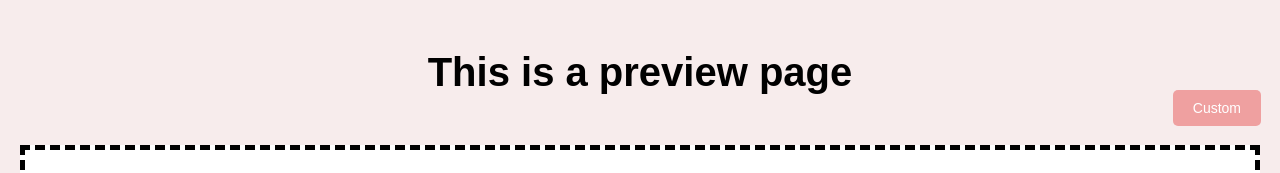
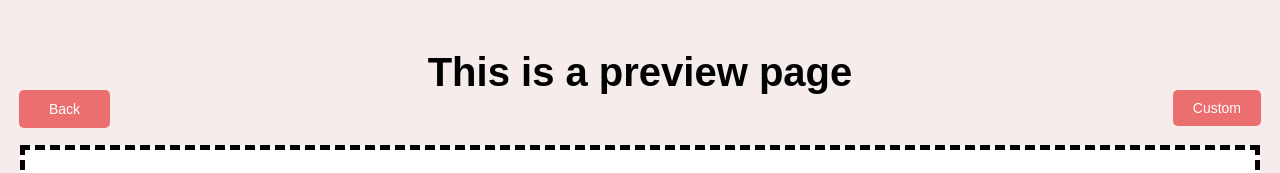
Before and after one commit to Dousiii/Ofori_CSE485, a React (Create React App) app in the folder client/: page /preview in a window 1280 px wide. Shown: the top 173 px of the page. Built offline with nearby package versions, Linux system fonts and the light colour scheme; the HTML template or start-up script is replaced by a standard one.

Commit message:
Link admin page with preview page and fix bug

```diff
--- a/client/src/Panels.jsx
+++ b/client/src/Panels.jsx
@@ -83,6 +83,28 @@ const Panels = () => {
     }
   };
 
+  useEffect(() => {
+    const handleHashChange = () => {
+      const hash = window.location.hash.substring(1); // Get the part after '#' (edit, add, etc.)
+      if (hash) {
+        setActiveContent(hash);
+      } else {
+        setActiveContent("dashboard"); // Default to dashboard if no hash
+      }
+    };
+
+    // Set initial activeContent based on current URL hash
+    handleHashChange();
+
+    // Add event listener for hash changes
+    window.addEventListener('hashchange', handleHashChange);
+
+    // Clean up the event listener when component is unmounted
+    return () => {
+      window.removeEventListener('hashchange', handleHashChange);
+    };
+  }, []);
+
   return (
     <div className="dashboard">
       <Sidebar setActiveContent={setActiveContent}/>
--- a/client/src/Preview.jsx
+++ b/client/src/Preview.jsx
@@ -1,4 +1,5 @@
 import React, {useState, useRef, useEffect} from "react";
+import { useNavigate } from 'react-router-dom';
 import { Col, Row, Form, Input, Button, Anchor, Select, Space } from "antd";
 import { DownCircleFilled } from '@ant-design/icons';
 import "./preview.css";
@@ -6,6 +7,7 @@ import parse from "html-react-parser";
 import image from "./assets/image.png";
 
 function Preview({ eventTitle, eventDate, eventLocation, description, personalInfo }) {
+    const navigate = useNavigate();
     const { Link } = Anchor;
     const { Option } = Select;
 
@@ -158,11 +160,23 @@ function Preview({ eventTitle, eventDate, eventLocation, description, personalIn
         return   <Button  className="buttonSubmit" >Enroll Now</Button>
     }
 
+    const handleBack = () => {
+        const authAction = sessionStorage.getItem('authAction');
+        if (authAction === 'edit') {
+            navigate('/admin#edit'); // Redirect to the admin page after Sign In
+          } else if (authAction === 'add') {
+            navigate('/admin#add'); // Redirect to reset password page
+          } else {
+            console.error('Unknown action type');
+          }
+      };
+
 
     return (
         <div className="previewHome">
         <h2 style={{ textAlign: "center", marginBottom: "50px", fontSize: "40px", marginTop: "30px" }}>This is a preview page</h2>
         <div className="bgBorder">
+            <button onClick={handleBack} className="backButton">Back</button>
             <button ref={customButtonRef} className="customButton" onClick={() => {
                 toggleBorder();
                 setIsCustomClicked((prevState) => !prevState);
--- a/client/src/dashboardSidebar/EditContent.css
+++ b/client/src/dashboardSidebar/EditContent.css
@@ -61,11 +61,19 @@
 }
 
 .edit-form button[type="submit"] {
-    background-color: #9abace;
+    background-color: #3da642;
+}
+
+.edit-form button[type="preview"] {
+    background-color: #5084e5;
 }
 
 .edit-form button[type="submit"]:hover {
-    background-color: #7a8fa0;
+    background-color: #72c276;
+}
+
+.edit-form button[type="preview"]:hover {
+    background-color: rgb(82, 166, 205);
 }
 
 .edit-form button[type="button"] {
--- a/client/src/dashboardSidebar/EditContent.jsx
+++ b/client/src/dashboardSidebar/EditContent.jsx
@@ -1,8 +1,10 @@
 import React, { useState, useEffect } from 'react';
+import { useNavigate } from 'react-router-dom';
 import './EditContent.css';
 import { message } from 'antd';
 
 const EditContent = ({ events, onUpdateEvent }) => {
+  const navigate = useNavigate();
   const newestEvent = events[events.length - 1];
   const [eventData, setEventData] = useState({
     Event_id: '',
@@ -62,6 +64,11 @@ const EditContent = ({ events, onUpdateEvent }) => {
       console.error('Error updating event:', error);
       message.error('Failed to update event');
     }
+  };
+
+  const handlePreview = () => {
+    sessionStorage.setItem('authAction', 'edit');
+    navigate('/preview', { state: { eventData } });
   };
 
   if (events.length === 0) {
@@ -125,6 +132,13 @@ const EditContent = ({ events, onUpdateEvent }) => {
         />
 
         <button type="submit">Update Event</button>
+        <button
+          type="preview"
+          style={{ marginLeft: "30px" }}
+          onClick={handlePreview}
+        >
+          Preview Event
+        </button>
       </form>
     </div>
   );
--- a/client/src/dashboardSidebar/Sidebar.jsx
+++ b/client/src/dashboardSidebar/Sidebar.jsx
@@ -14,11 +14,11 @@ const Sidebar = ({ setActiveContent }) => {
           <FaHome />
           Dashboard
         </a>
-      <a href='#' className="card" onClick={() => setActiveContent("edit")}>
+        <a href='#edit' className="card" onClick={() => setActiveContent("edit")}>
           <CiEdit />
           Edit
         </a>
-      <a href='#' className="card"onClick={()  => setActiveContent("add")}>
+        <a href='#add' className="card"onClick={()  => setActiveContent("add")}>
           <CiSquarePlus />
           Add
         </a>
--- a/client/src/dashboardSidebar/UploadContent.css
+++ b/client/src/dashboardSidebar/UploadContent.css
@@ -55,7 +55,7 @@
     font-size: 16px;
     font-weight: 600;
     color: white;
-    background-color: #9abace;
+    background-color: #3da642;
     border: none;
     border-radius: 4px;
     cursor: pointer;
@@ -63,7 +63,15 @@
 }
 
 .upload-form button:hover {
-    background-color: #7a8fa0;
+    background-color: #72c276;
+}
+
+.upload-form button[type="preview"] {
+    background-color: #5084e5;
+}
+
+.upload-form button[type="preview"]:hover {
+    background-color: rgb(82, 166, 205);
 }
 
 .upload-form input:focus,
--- a/client/src/dashboardSidebar/UploadContent.jsx
+++ b/client/src/dashboardSidebar/UploadContent.jsx
@@ -1,10 +1,11 @@
 import { useState, useEffect } from "react"
+import { useNavigate } from 'react-router-dom';
 import React from 'react'
 import "./UploadContent.css"
 import { message } from 'antd'
 
 const UploadContent = ({ addEvent }) => {
-
+  const navigate = useNavigate();
   const [formData, setFormData] = useState({
     title: "",
     date: "",
@@ -74,7 +75,10 @@ const UploadContent = ({ addEvent }) => {
     }
   };
 
-
+  const handlePreview = () => {
+    sessionStorage.setItem('authAction', 'add');
+    navigate('/preview', { state: { formData } });
+  };
 
   return (
     <div className="upload-form">
@@ -150,7 +154,13 @@ const UploadContent = ({ addEvent }) => {
         />
 
       <button type="submit">Publish Event</button>
-
+      <button
+          type="preview"
+          style={{ marginLeft: "30px" }}
+          onClick={handlePreview}
+        >
+          Preview Event
+        </button>
     </form>
   </div>
   );
--- a/client/src/preview.css
+++ b/client/src/preview.css
@@ -17,7 +17,21 @@
     right: -6px;
     padding: 10px 20px;
     font-size: 14px;
-    background-color: #efa0a0;
+    background-color: rgb(235, 111, 111);
+    color: white;
+    border: none;
+    border-radius: 5px;
+    cursor: pointer;
+    transition: background-color 0.3s;
+}
+
+.backButton {
+    position: absolute;
+    top: -60px;
+    left: -6px;
+    padding: 11px 30px;
+    font-size: 14px;
+    background-color: rgb(235, 111, 111);
     color: white;
     border: none;
     border-radius: 5px;
```
Lines whose indentation alone changed are shown as unchanged.
